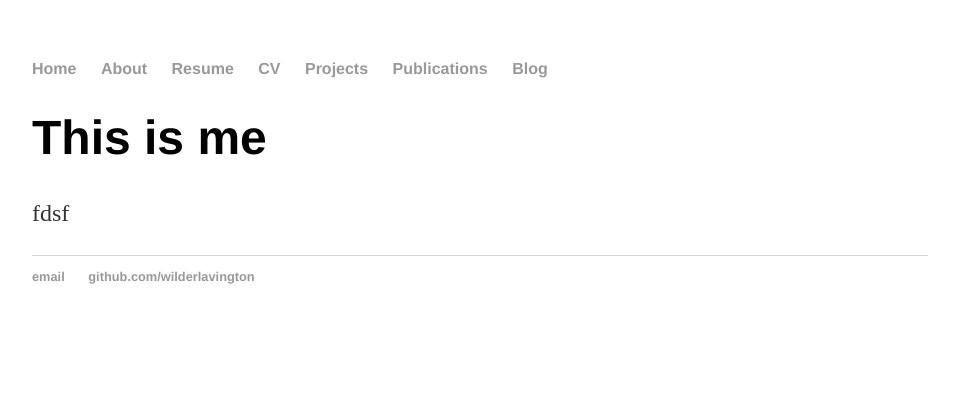
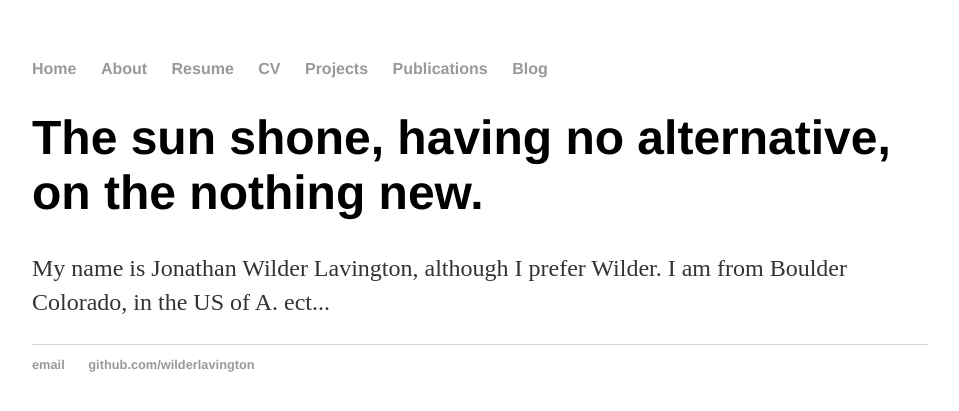
Before and after one commit to WilderLavington/old_web_page, a Jekyll site: the page built from about/index.html, in a window 1280 px wide. Shown: the top 411 px of the page, without its empty margins (160-1119 px from the left). Built offline with Jekyll 4.4.1, drawn with Linux system fonts in a browser that asks for light colours.

Commit message:
Update index.html

```diff
--- a/about/index.html
+++ b/about/index.html
@@ -3,6 +3,7 @@ layout: default
 title: Jonathan Wilder Lavington
 ---
 <div class="blurb">
-	<h1>This is me</h1>
-	<p> fdsf </p>
+	<h1> The sun shone, having no alternative, on the nothing new. </h1>
+	<p> My name is Jonathan Wilder Lavington, although I prefer Wilder. I am from Boulder Colorado, in the US of A.
+		ect... </p>
 </div><!-- /.blurb -->
```
